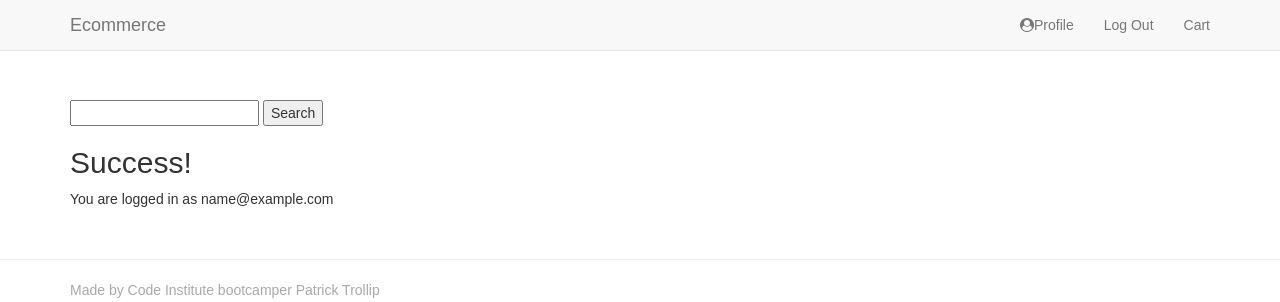
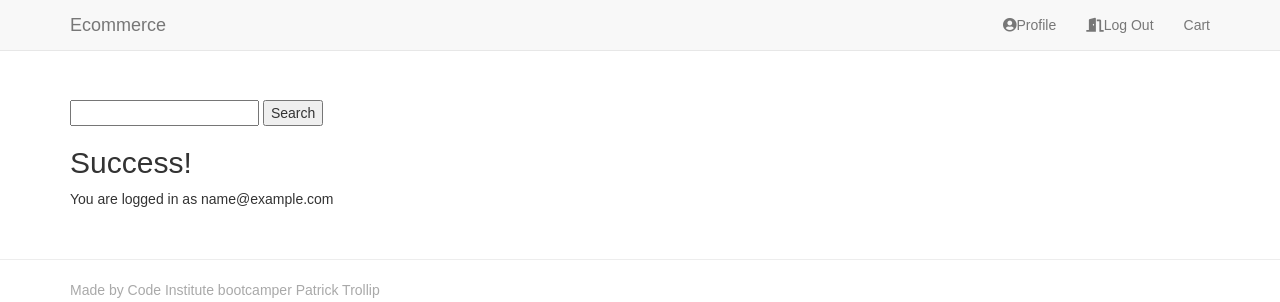
Before and after one commit to Patoman90/E_Commerce-mini-project-, a Django app: page /accounts/profile/ in a window 1280 px wide. Shown: the top 302 px of the page. Run offline with Django 3.2, Linux system fonts and the light colour scheme; the visitor is signed in with stand-in values (Sample User, id 1); some libraries are stand-ins or nearby versions.

Commit message:
Testing to see if a font-awesome cdn would would work

```diff
--- a/templates/base.html
+++ b/templates/base.html
@@ -7,8 +7,8 @@
     <meta http-equiv="X-UA-Compatible" content="ie=edge">
     <title>Ecommerce</title>
     <link rel="stylesheet" href="https://cdnjs.cloudflare.com/ajax/libs/bootswatch/3.3.7/cerulean/bootstrap.min.css">
-    <link rel="stylesheet" href="{% static 'font-awesome/css/font-awesome.min.css' %}">
-    <link rel="stylesheet" href="{% static 'font-awesome/css/font-awesome.css' %}">
+    <!--<link rel="stylesheet" href="{% static 'font-awesome/css/font-awesome.min.css' %}">-->
+    <link rel="stylesheet" href="https://cdnjs.cloudflare.com/ajax/libs/font-awesome/5.12.1/css/all.css" integrity="sha256-BbKecxrFo+Ecew/N4HhSlsVkNCvNiDHJySBsqWciTYg=" crossorigin="anonymous" />
     <link rel="stylesheet" href="{% static 'css/custom.css' %}">
     <script src="https://cdnjs.cloudflare.com/ajax/libs/jquery/3.2.1/jquery.min.js"></script>
     <script src="https://cdnjs.cloudflare.com/ajax/libs/twitter-bootstrap/3.3.7/js/bootstrap.min.js"></script>
```
